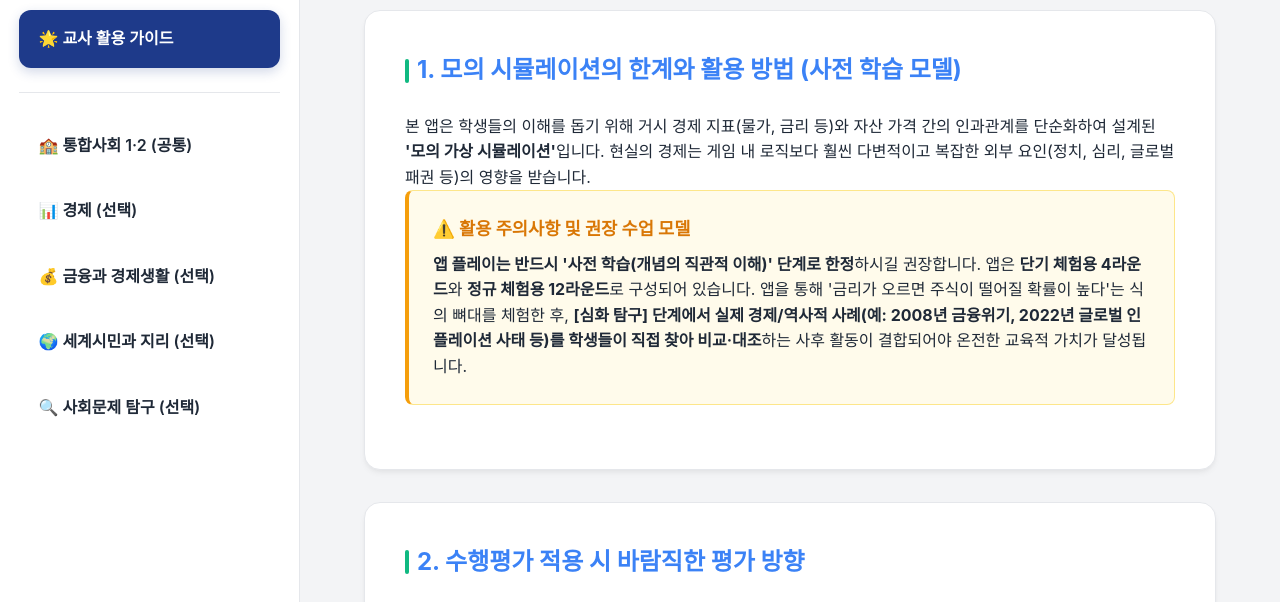
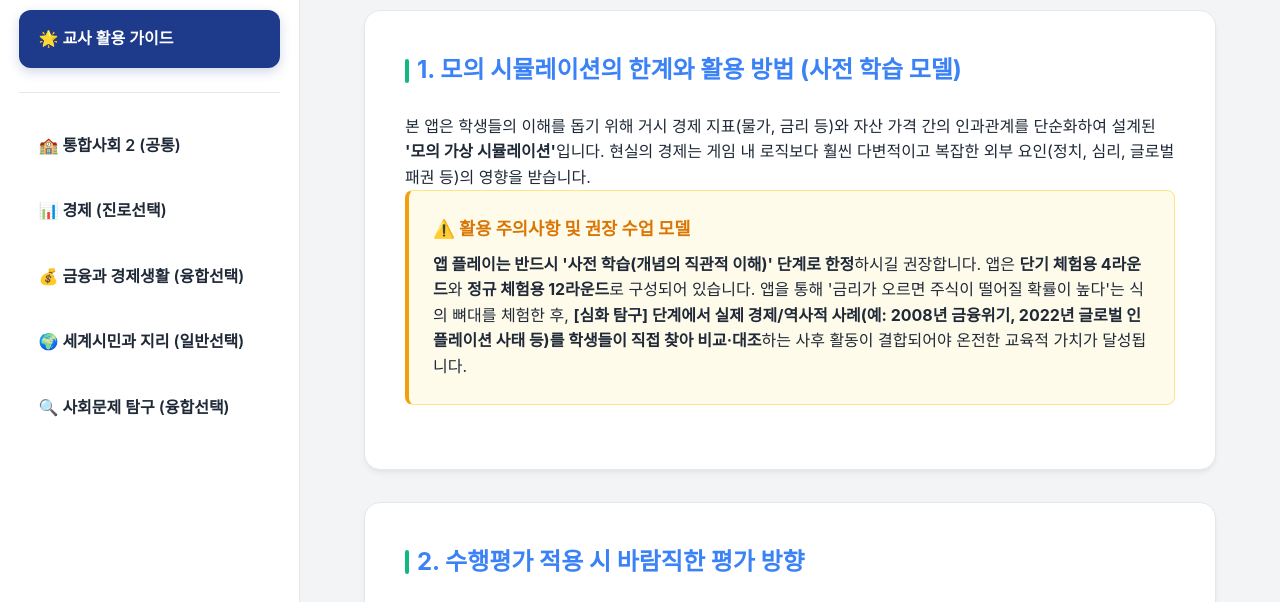
Before and after one commit to rudeia/stock-highschool-guide, a plain HTML site: page index.html in a window 1280 px wide. Shown: the part 144-746 px from the top of the page. Drawn offline with Linux system fonts and the light colour scheme; a web font is replaced by a local one.

Commit message:
Update index.html

```diff
--- a/index.html
+++ b/index.html
@@ -540,11 +540,11 @@
     <nav class="nav-menu">
       <a href="#" class="nav-link active" onclick="showSection('guide'); return false;">🌟 교사 활용 가이드</a>
       <div class="nav-divider"></div>
-      <a href="#" class="nav-link" onclick="showSection('integrated'); return false;">🏫 통합사회 1·2 (공통)</a>
-      <a href="#" class="nav-link" onclick="showSection('economics'); return false;">📊 경제 (선택)</a>
-      <a href="#" class="nav-link" onclick="showSection('finance'); return false;">💰 금융과 경제생활 (선택)</a>
-      <a href="#" class="nav-link" onclick="showSection('geography'); return false;">🌍 세계시민과 지리 (선택)</a>
-      <a href="#" class="nav-link" onclick="showSection('social'); return false;">🔍 사회문제 탐구 (선택)</a>
+      <a href="#" class="nav-link" onclick="showSection('integrated'); return false;">🏫 통합사회 2 (공통)</a>
+      <a href="#" class="nav-link" onclick="showSection('economics'); return false;">📊 경제 (진로선택)</a>
+      <a href="#" class="nav-link" onclick="showSection('finance'); return false;">💰 금융과 경제생활 (융합선택)</a>
+      <a href="#" class="nav-link" onclick="showSection('geography'); return false;">🌍 세계시민과 지리 (일반선택)</a>
+      <a href="#" class="nav-link" onclick="showSection('social'); return false;">🔍 사회문제 탐구 (융합선택)</a>
     </nav>
   </aside>
 
@@ -582,7 +582,7 @@
 
     <!-- 통합사회 1, 2 Section -->
     <section id="integrated" class="section">
-      <h2 class="section-title">🏫 통합사회 1·2 (공통과목)</h2>
+      <h2 class="section-title">🏫 통합사회 2 (공통과목)</h2>
 
       <!-- Curriculum Framework -->
       <div class="curr-framework">
@@ -859,7 +859,7 @@
 
     <!-- 경제 Section -->
     <section id="economics" class="section">
-      <h2 class="section-title">📊 경제 (일반선택)</h2>
+      <h2 class="section-title">📊 경제 (진로선택)</h2>
 
       <!-- Curriculum Framework -->
       <div class="curr-framework">
```
